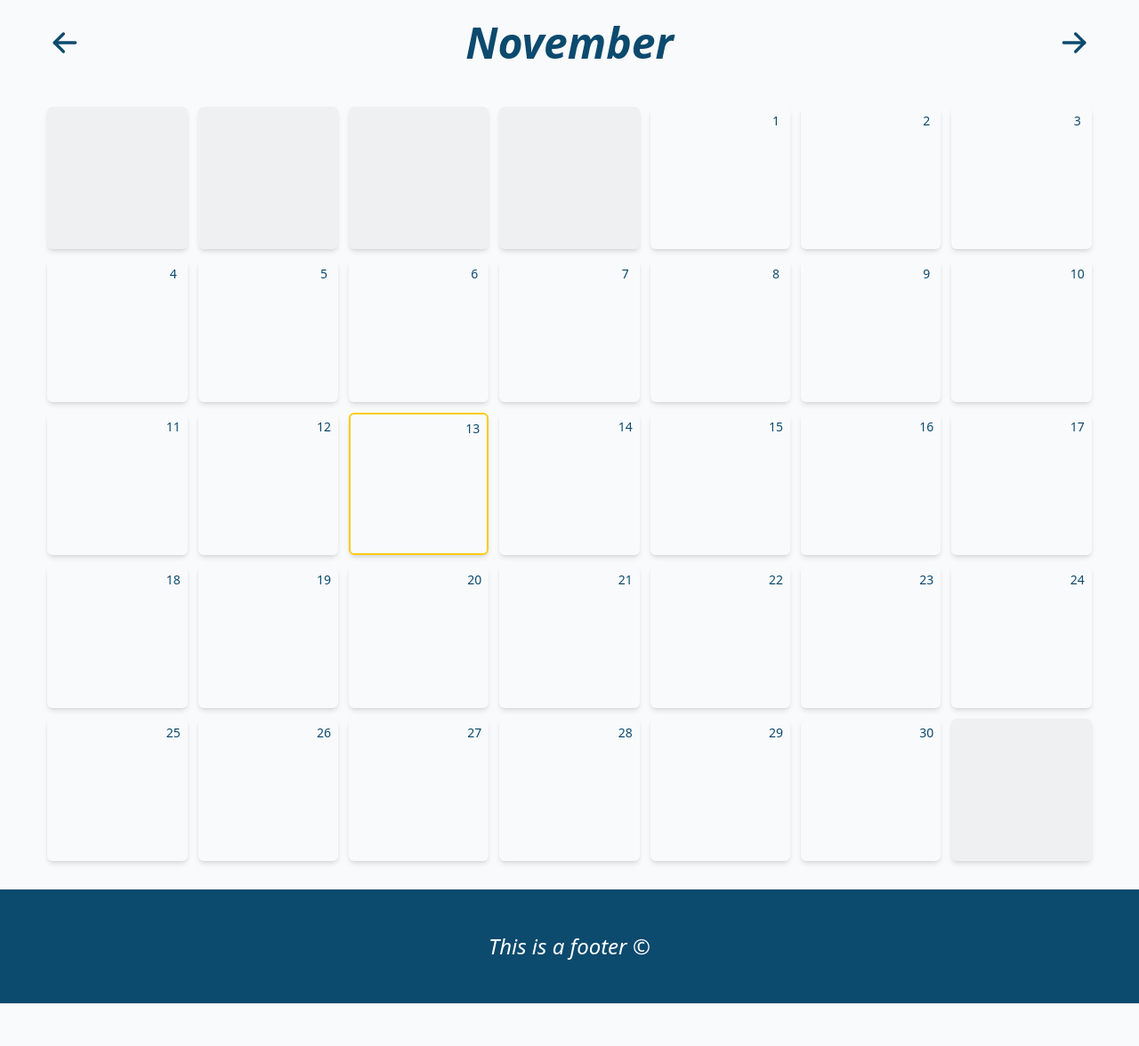
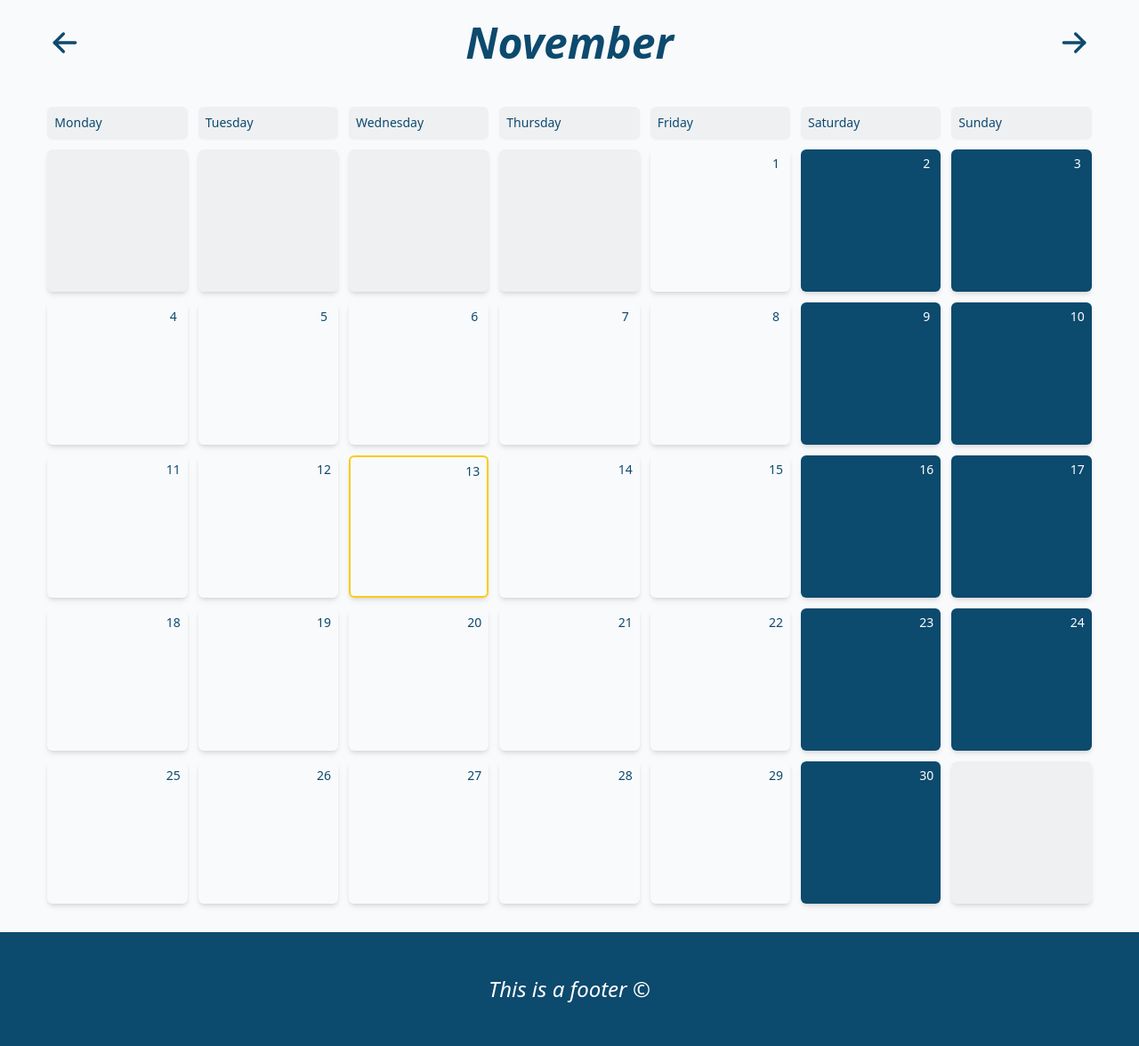
Before and after one commit to javierlnmn/django-scheduling, a Django app: page /diary/ in a window 1280 px wide. Shown: the part 104-1280 px from the top of the page at 89% size. Before the commit the page ends 1232 px from the top, so only its background shows below. Run offline with Django 5.2, Linux system fonts and the light colour scheme; a user stored in the database is signed in; tables that the repository leaves empty hold one stand-in row (values such as "Sample post"); grey boxes marked "Sample" are stand-in pictures; parts of the project's set-up code (start-up, migrations or seed data) failed here and were passed over; some libraries are stand-ins or nearby versions.

Commit message:
Diary styling and weekends

```diff
--- a/diary/templates/diary/diary.html
+++ b/diary/templates/diary/diary.html
@@ -24,9 +24,22 @@
     </div>
     <div class="py-8 flex-1 flex flex-col gap-6 w-full h-full">
         <section class="flex-1 grid grid-cols-7 gap-3 h-full w-11/12 mx-auto text-sm">
+            <div class="p-2 shadow-sm bg-gray-700/5 rounded-md">Monday</div>
+            <div class="p-2 shadow-sm bg-gray-700/5 rounded-md">Tuesday</div>
+            <div class="p-2 shadow-sm bg-gray-700/5 rounded-md">Wednesday</div>
+            <div class="p-2 shadow-sm bg-gray-700/5 rounded-md">Thursday</div>
+            <div class="p-2 shadow-sm bg-gray-700/5 rounded-md">Friday</div>
+            <div class="p-2 shadow-sm bg-gray-700/5 rounded-md">Saturday</div>
+            <div class="p-2 shadow-sm bg-gray-700/5 rounded-md">Sunday</div>
             {% for week in appointments_calendar %}
                 {% for day_data in week %}
-                    <div class="relative h-40 p-2 shadow-md rounded-md {% if day_data.day == 0 %} bg-gray-700/5 {% endif %} {% if day_data.day == today_num and month_today == month_num and year_today == year  %} border-2 border-yellow-400 {% endif %}">
+                    <div class="
+                            relative h-40 p-2 shadow-md rounded-md
+                            {% if day_data.day == 0 %} bg-gray-700/5
+                            {% elif day_data.day == today_num and month_today == month_num and year_today == year  %} border-2 border-yellow-400
+                            {% elif day_data.is_weekend %} bg-sky-900 text-white {% endif %}
+                        "
+                    >
                         {% if day_data.day != 0 %}
                             {% if day_data.appointments %}
                                 <span class="absolute top-0 -right-2 bg-red-400 rounded-full h-6 w-6 grid items-center text-center text-white">{{day_data.day}}</span>
@@ -35,7 +48,7 @@
                             {% endif %}
                             <div class="flex flex-col gap-2 pt-5 h-full overflow-y-scroll">
                                 {% for appointment in day_data.appointments %}
-                                    <div class="bg-sky-800 rounded-md w-full text-white text-xs p-1">
+                                    <div class="rounded-md w-full  text-xs p-1 {% if day_data.is_weekend %} bg-gray-100 text-sky-900 {% else %} bg-sky-800 text-white {% endif %}">
                                         {{appointment.appointment_date}} - {{appointment.appointment_time}}
                                     </div>
                                 {% endfor %}
--- a/diary/utils.py
+++ b/diary/utils.py
@@ -2,8 +2,15 @@ import calendar
 from datetime import datetime
 
 def get_next_month(month: int, direction: str) -> tuple:
-    if month < 1 or month > 12:
-        raise ValueError("Month must be between 1 and 12")
+
+    if month == 0:
+        month = 1
+
+    if month < 0:
+        month *= -1
+
+    if month > 12:
+        month = month % 12
 
     if direction not in ["left", "right"]:
         raise ValueError("Direction must be either 'left' or 'right'")
--- a/diary/views.py
+++ b/diary/views.py
@@ -54,12 +54,19 @@ class DiaryView(LoginRequiredMixin, View):
 
             week_data = []
 
-            for day in week:
+            for day_index, day in enumerate(week):
+
+                is_weekend = day_index in [5, 6]
+
                 if day == 0:
                     week_data.append({"day": 0, "appointments": []})
                 else:
                     day_appointments = [appt for appt in user_appointments if appt.appointment_date.day == day]
-                    week_data.append({"day": day, "appointments": day_appointments})
+                    week_data.append({
+                        "day": day,
+                        "appointments": day_appointments,
+                        "is_weekend": is_weekend,
+                    })
 
             appointments_calendar.append(week_data)
 
```
